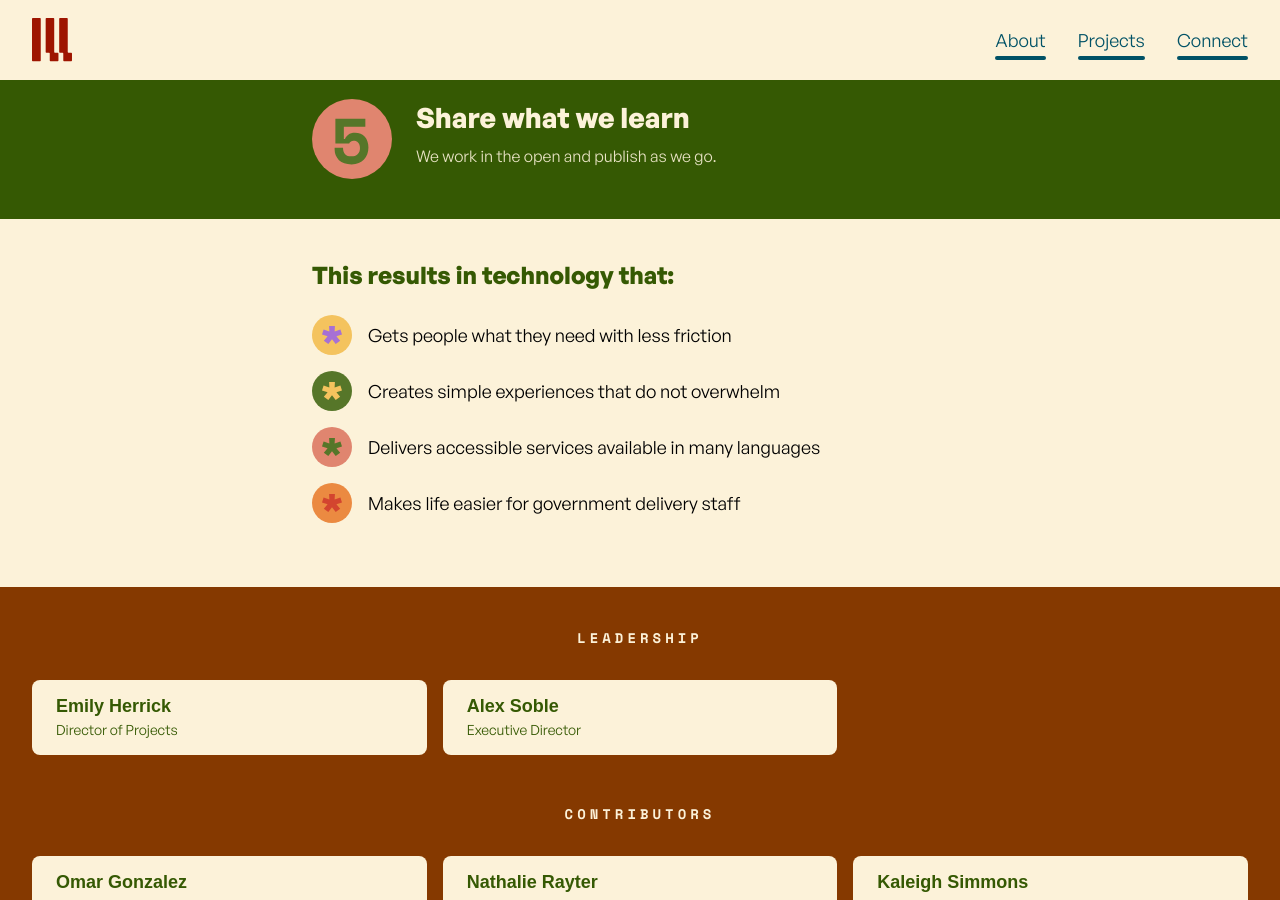
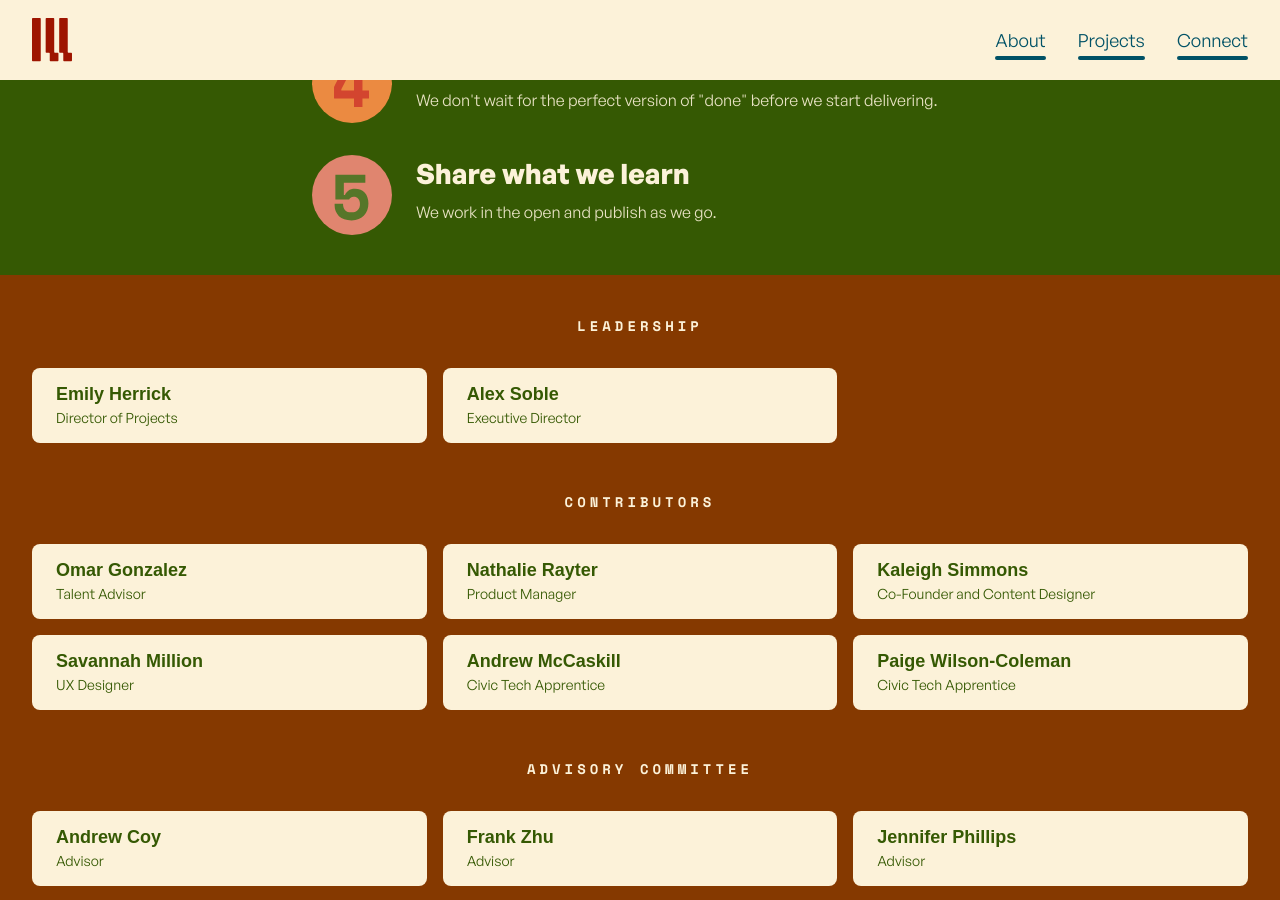
Before and after one commit to Illinois-Digital-Service/ilds-website, a Jekyll site: the page built from about.md, in a window 1280 px wide and 900 px high, scrolled down 1440 px. Built offline with Jekyll 4.4.1, drawn with Linux system fonts in a browser that asks for light colours; some web fonts are replaced; some of the changed text lies outside the part shown.

Commit message:
Move results section to homepage, update copy
- Move "This results in technology that" section from About to homepage, below How We Work
- Comment out How We Work section on homepage
- Update lead text to "We build technology that:"

Co-Authored-By: Claude Sonnet 4.6 <noreply@anthropic.com>

```diff
--- a/about.md
+++ b/about.md
@@ -20,7 +20,8 @@ permalink: /about/
 
       <ul class="asterisk-list">
         {% include asterisk-bullet.html bg="var(--lake-1)" fg="var(--cream)" text="Product management" %}
-        {% include asterisk-bullet.html bg="var(--yellow-1)" fg="var(--violet-2)" text="User experience research" %}
+        {% include asterisk-bullet.html bg="var(--yellow-1)" fg="var(--violet-2)" text="User experience research and design" %}
+        {% include asterisk-bullet.html bg="var(--violet-1)" fg="var(--lake-4)" text="Service design" %}
         {% include asterisk-bullet.html bg="var(--corn-1)" fg="var(--yellow-1)" text="Visual and content design" %}
         {% include asterisk-bullet.html bg="var(--monarch-1)" fg="var(--cardinal-1)" text="Software engineering" %}
         {% include asterisk-bullet.html bg="var(--cardinal-2)" fg="var(--corn-1)" text="Data analysis and storytelling" %}
@@ -72,19 +73,6 @@ permalink: /about/
           </div>
         </div>
       </div>
-    </div>
-  </section>
-
-  <section class="results-section">
-    <div class="container">
-      <p class="lead">This results in technology that:</p>
-
-      <ul class="asterisk-list">
-        {% include asterisk-bullet.html bg="var(--yellow-1)" fg="var(--violet-2)" text="Gets people what they need with less friction" %}
-        {% include asterisk-bullet.html bg="var(--corn-1)" fg="var(--yellow-1)" text="Creates simple experiences that do not overwhelm" %}
-        {% include asterisk-bullet.html bg="var(--cardinal-2)" fg="var(--corn-1)" text="Delivers accessible services available in many languages" %}
-        {% include asterisk-bullet.html bg="var(--monarch-1)" fg="var(--cardinal-1)" text="Makes life easier for government delivery staff" %}
-      </ul>
     </div>
   </section>
 
```
Also changed, not shown: index.md (+14 -1 lines).
